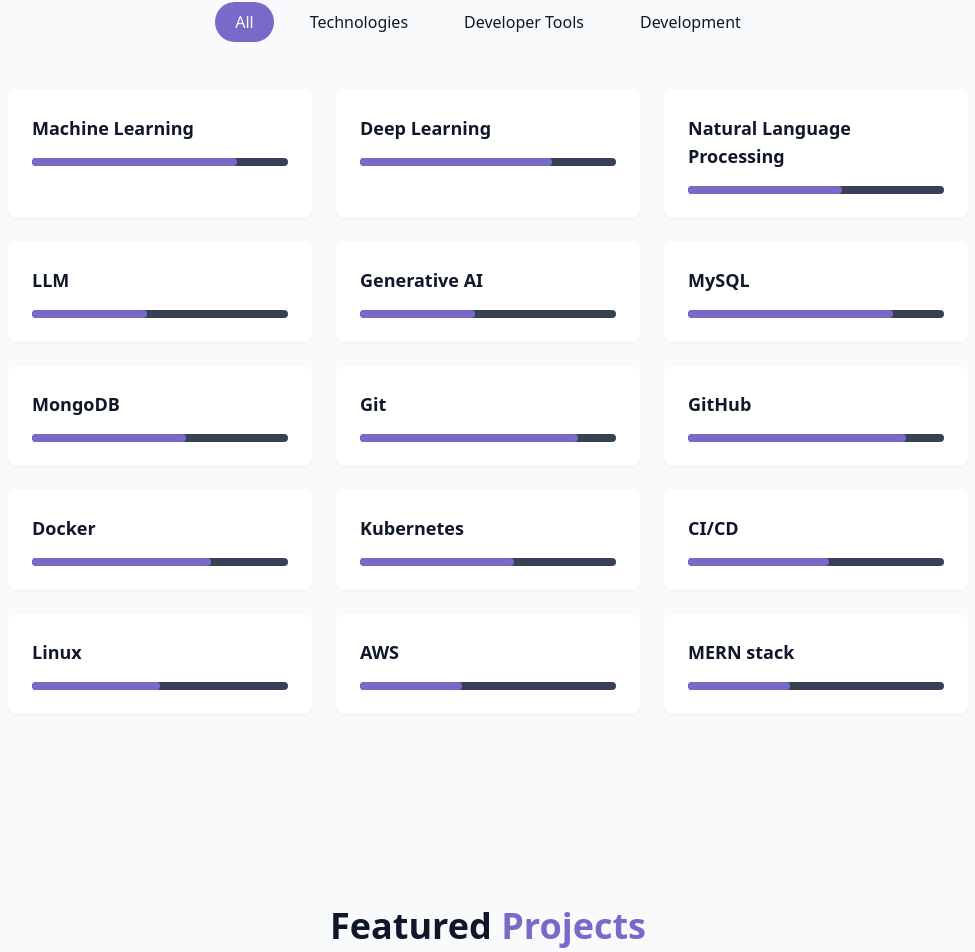
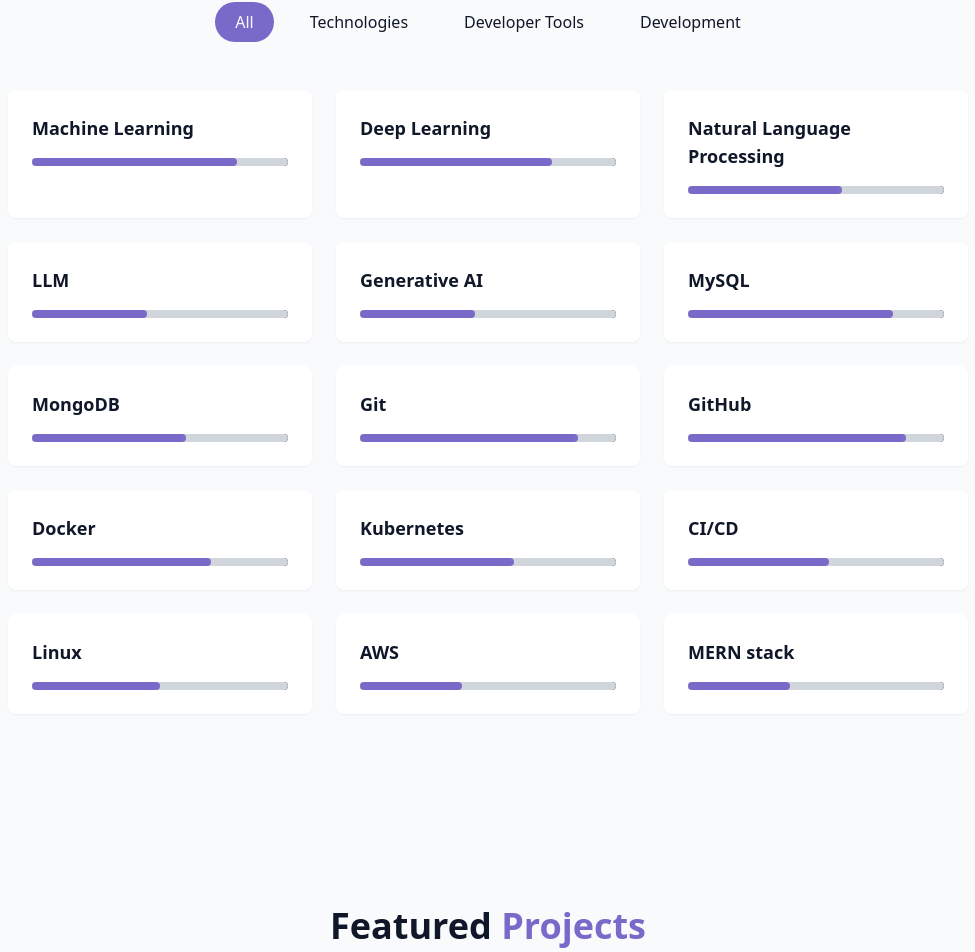
Before and after one commit to Nik-56/react-tailwind-portfolio, a React (Vite) app: page / in a window 1280 px wide. Shown: the part 1760-2712 px from the top of the page, without its empty margins (152-1127 px from the left). Built offline with nearby package versions, Linux system fonts and the light colour scheme.

Commit message:
changed color of progress in skills

```diff
--- a/src/components/SkillsSection.jsx
+++ b/src/components/SkillsSection.jsx
@@ -59,10 +59,13 @@
                                 <h3 className="font-semibold text-lg">{skill.name}</h3>
                             </div>
                             <div className="w-full h-2 rounded-full bg-gray-700 relative overflow-hidden">
+
+                            <div className="w-full h-2 rounded-full bg-gray-300 relative overflow-hidden">
                             <div
                                 className="absolute top-0 left-0 h-full bg-primary rounded-full animate-[grow_1.5s_ease-out]"
                                 style={{ width: skill.level + "%" }}
                             />
+                            </div>
                             </div>
 
 
```
